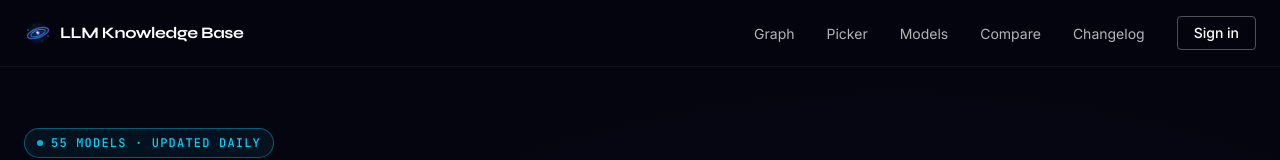
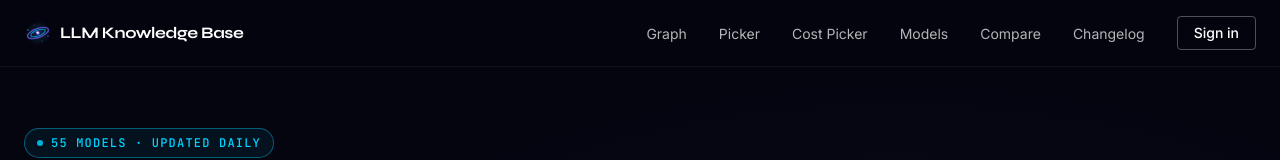
Before and after one commit to eeduvall/llm-knowledge-base, a Next.js app: page / in a window 1280 px wide. Shown: the top 160 px of the page. Built offline with nearby package versions, Linux system fonts and the light colour scheme.

Commit message:
Forge: checkpoint on forge/add-comparison-dashboard-cost-calculator-add-com-0c6c41

```diff
--- a/components/Navbar.tsx
+++ b/components/Navbar.tsx
@@ -92,6 +92,20 @@ function GalaxyLogo() {
   );
 }
 
+type NavItem = {
+  label: string;
+  href: string;
+};
+
+const NAV_ITEMS: NavItem[] = [
+  { label: 'Graph', href: '/graph' },
+  { label: 'Picker', href: '/picker' },
+  { label: 'Cost Picker', href: '/picker/cost-aware' },
+  { label: 'Models', href: '/models' },
+  { label: 'Compare', href: '/comparison' },
+  { label: 'Changelog', href: '/changelog' },
+];
+
 export function Navbar() {
   return (
     <nav
@@ -115,13 +129,13 @@ export function Navbar() {
       {/* Nav links */}
       <div className="flex items-center gap-8">
         <ul className="hidden md:flex items-center gap-8 list-none">
-          {(['Graph', 'Picker', 'Models', 'Compare', 'Changelog'] as const).map((item) => (
-            <li key={item}>
+          {NAV_ITEMS.map((item) => (
+            <li key={item.label}>
               <Link
-                href={item === 'Compare' ? '/comparison' : `/${item.toLowerCase()}`}
+                href={item.href}
                 className="text-sm text-white/70 hover:text-white transition-colors duration-200"
               >
-                {item}
+                {item.label}
               </Link>
             </li>
           ))}
--- a/components/picker/ResultDeck.tsx
+++ b/components/picker/ResultDeck.tsx
@@ -9,6 +9,11 @@ type Props = {
 };
 
 export function ResultDeck({ results, onReset }: Props) {
+  const topIds = results
+    .slice(0, 5)
+    .map((r) => r.model.id)
+    .join(',');
+
   return (
     <section
       className="w-full max-w-2xl mx-auto flex flex-col gap-6"
@@ -111,6 +116,30 @@ export function ResultDeck({ results, onReset }: Props) {
           </li>
         ))}
       </ol>
+
+      {/* Compare top picks CTA */}
+      {results.length >= 2 && (
+        <div className="flex flex-col sm:flex-row gap-3 pt-2">
+          <Link
+            href={`/comparison?models=${topIds}`}
+            className="flex-1 text-center py-2.5 rounded-lg text-sm font-semibold transition-colors"
+            style={{ background: 'var(--color-primary)', color: '#fff' }}
+          >
+            Compare top picks side-by-side →
+          </Link>
+          <Link
+            href="/picker/cost-aware"
+            className="flex-1 text-center py-2.5 rounded-lg text-sm font-medium transition-colors"
+            style={{
+              background: 'var(--color-surface)',
+              color: 'var(--color-text-muted)',
+              border: '1px solid var(--color-border)',
+            }}
+          >
+            Find cheapest option →
+          </Link>
+        </div>
+      )}
     </section>
   );
 }
```
